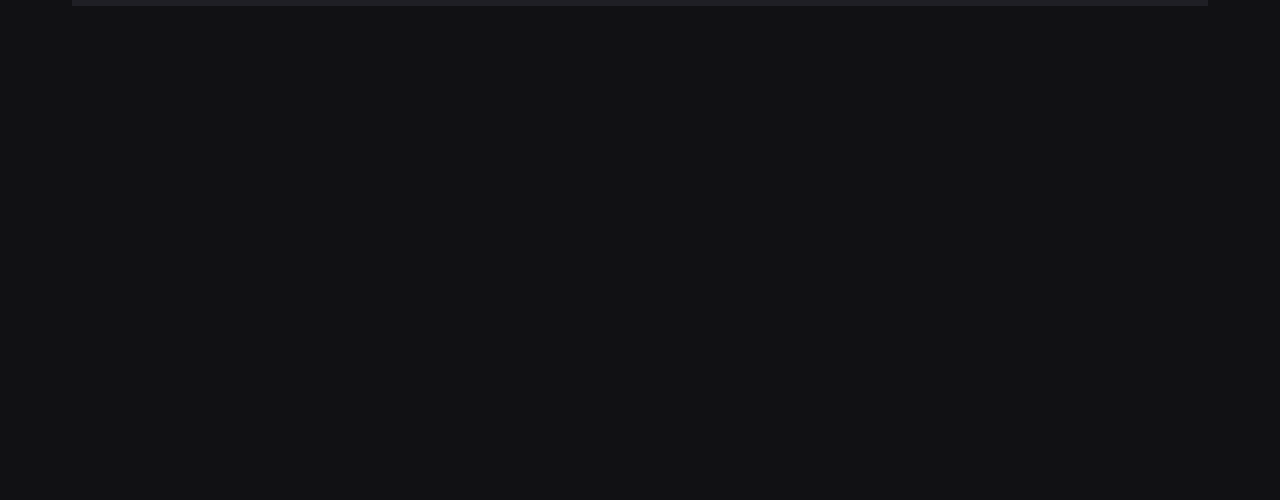
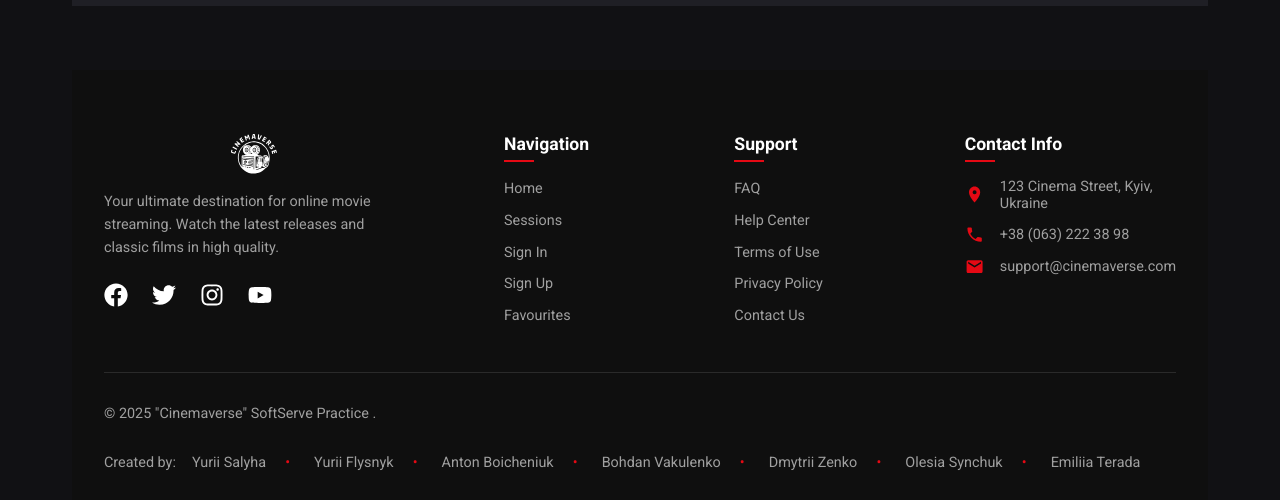
Before and after one commit to YuriiSalyha/React-SoftServe-Practice, a React (Vite) app: page /home in a window 1280 px wide. Shown: the part 892-1392 px from the top of the page. Before the commit the page ends 898 px from the top, so only its background shows below. Built offline with nearby package versions, Linux system fonts and the light colour scheme; no server answers; the database is empty.

Commit message:
updated Footer

```diff
--- a/package.json
+++ b/package.json
@@ -15,6 +15,7 @@
     "react": "^19.0.0",
     "react-dom": "^19.0.0",
     "react-hook-form": "^7.56.2",
+    "react-icons": "^5.5.0",
     "react-router-dom": "^7.5.2",
     "zod": "^3.24.3"
   },
--- a/src/App.jsx
+++ b/src/App.jsx
@@ -58,6 +58,7 @@ function App() {
             {/* 404 сторінка */}
             {/* <Route path="*" element={<NotFoundPage />} /> */}
           </Routes>
+          <Footer />
         </Wrapper>
       </AuthProvider>
     </Router>
--- a/src/components/Footer/Footer.jsx
+++ b/src/components/Footer/Footer.jsx
@@ -2,30 +2,79 @@
 import React from "react";
 import styles from "../../styles/footer.module.css";
 import logo from "/logo.svg";
+import { FaFacebook, FaTwitter, FaInstagram, FaYoutube } from "react-icons/fa";
+import { MdEmail, MdPhone, MdLocationOn } from "react-icons/md";
 
 export default function Footer() {
   return (
     <footer className={styles.footer}>
-      <div className={`${styles.footerColumn} ${styles.footerLogoCol}`}>
-        <img src={logo} alt="КіноХмара" className={styles.footerLogo} />
-        <div className={styles.footerCopy}>
-          © 2025 "Cinemaverse" SoftServe Practice
+      <div className={styles.footerContent}>
+        <div className={styles.footerMain}>
+          <div className={styles.footerBrand}>
+            <img src={logo} alt="Cinemaverse" className={styles.footerLogo} />
+            <p className={styles.footerDescription}>
+              Your ultimate destination for online movie streaming. Watch the latest releases and classic films in high quality.
+            </p>
+            <div className={styles.socialLinks}>
+              <a href="#" className={styles.socialLink}><FaFacebook /></a>
+              <a href="#" className={styles.socialLink}><FaTwitter /></a>
+              <a href="#" className={styles.socialLink}><FaInstagram /></a>
+              <a href="#" className={styles.socialLink}><FaYoutube /></a>
             </div>
           </div>
 
-      <div className={`${styles.footerColumn} ${styles.footerBookingCol}`}>
-        <h4>ORDER A TICKET</h4>
-        <a href="tel:+380632223898">+38 (063) 222 38 98</a>
-        <a href="tel:+380981116154">+38 (098) 111 61 54</a>
+          <div className={styles.footerLinks}>
+            <div className={styles.footerSection}>
+              <h4>Navigation</h4>
+              <ul>
+                <li><a href="/">Home</a></li>
+                <li><a href="/SessionsPage">Sessions</a></li>
+                <li><a href="/SignInPage">Sign In</a></li>
+                <li><a href="/SignUp">Sign Up</a></li>
+                <li><a href="/FavoritePae">Favourites</a></li>
+              </ul>
             </div>
 
-      <div className={`${styles.footerColumn} ${styles.footerContactsCol}`}>
-        <div className={styles.contactRow}>
-          <h4>Our Contacts:</h4>
-          <a href="mailto:lorem.ipsum@gmail.com">lorem.ipsum@gmail.com</a>
+            <div className={styles.footerSection}>
+              <h4>Support</h4>
+              <ul>
+                <li><a href="/faq">FAQ</a></li>
+                <li><a href="/help">Help Center</a></li>
+                <li><a href="/terms">Terms of Use</a></li>
+                <li><a href="/privacy">Privacy Policy</a></li>
+                <li><a href="/contact">Contact Us</a></li>
+              </ul>
             </div>
-        <ul className={styles.teamList}>
+
+            <div className={styles.footerSection}>
+              <h4>Contact Info</h4>
+              <ul className={styles.contactInfo}>
+                <li>
+                  <MdLocationOn />
+                  <span>123 Cinema Street, Kyiv, Ukraine</span>
+                </li>
+                <li>
+                  <MdPhone />
+                  <span>+38 (063) 222 38 98</span>
+                </li>
+                <li>
+                  <MdEmail />
+                  <span>support@cinemaverse.com</span>
+                </li>
+              </ul>
+            </div>
+          </div>
+        </div>
+
+        <div className={styles.footerBottom}>
+          <div className={styles.copyright}>
+            © 2025 "Cinemaverse" SoftServe Practice .
+          </div>
+          <div className={styles.teamCredits}>
+            <span>Created by: </span>
+            <ul>
               <li>Yurii Salyha</li>
+              <li>Yurii Flysnyk</li>
               <li>Anton Boicheniuk</li>
               <li>Bohdan Vakulenko</li>
               <li>Dmytrii Zenko</li>
@@ -33,6 +82,8 @@ export default function Footer() {
               <li>Emiliia Terada</li>
             </ul>
           </div>
+        </div>
+      </div>
     </footer>
   );
 }
--- a/src/styles/footer.module.css
+++ b/src/styles/footer.module.css
@@ -1,77 +1,262 @@
 /* src/styles/footer.module.css */
 
 .footer {
+  background-color: #0f0f0f;
+  color: #ffffff;
+  padding: 4rem 0 2rem;
+  margin-top: 4rem;
+  width: 100%;
+}
+
+.footerContent {
+  max-width: 1200px;
+  margin: 0 auto;
+  padding: 0 2rem;
+  width: 100%;
+}
+
+.footerMain {
+  display: grid;
+  grid-template-columns: 1fr 2fr;
+  gap: 4rem;
+  margin-bottom: 3rem;
+  align-items: start;
+}
+
+.footerBrand {
+  max-width: 300px;
+  display: flex;
+  flex-direction: column;
+  gap: 1rem;
+}
+
+.footerLogo {
+  height: 40px;
+  width: auto;
+  object-fit: contain;
+}
+
+.footerDescription {
+  color: #a0a0a0;
+  font-size: 0.9rem;
+  line-height: 1.6;
+  margin: 0;
+}
+
+.socialLinks {
+  display: flex;
+  gap: 1.5rem;
+  margin-top: 0.5rem;
+}
+
+.socialLink {
+  color: #ffffff;
+  font-size: 1.5rem;
+  transition: all 0.3s ease;
+  display: flex;
+  align-items: center;
+  justify-content: center;
+}
+
+.socialLink:hover {
+  color: #e50914;
+  transform: translateY(-2px);
+}
+
+.footerLinks {
+  display: grid;
+  grid-template-columns: repeat(3, 1fr);
+  gap: 3rem;
+  align-items: start;
+}
+
+.footerSection {
+  display: flex;
+  flex-direction: column;
+  gap: 1rem;
+}
+
+.footerSection h4 {
+  color: #ffffff;
+  font-size: 1.1rem;
+  margin: 0;
+  font-weight: 600;
+  position: relative;
+  padding-bottom: 0.5rem;
+}
+
+.footerSection h4::after {
+  content: '';
+  position: absolute;
+  bottom: 0;
+  left: 0;
+  width: 30px;
+  height: 2px;
+  background-color: #e50914;
+}
+
+.footerSection ul {
+  list-style: none;
+  padding: 0;
+  margin: 0;
+  display: flex;
+  flex-direction: column;
+  gap: 0.8rem;
+}
+
+.footerSection ul li {
+  margin: 0;
+}
+
+.footerSection ul li a {
+  color: #a0a0a0;
+  text-decoration: none;
+  transition: all 0.3s ease;
+  font-size: 0.9rem;
+  display: inline-block;
+}
+
+.footerSection ul li a:hover {
+  color: #ffffff;
+  transform: translateX(5px);
+}
+
+.contactInfo {
+  display: flex;
+  flex-direction: column;
+  gap: 1rem;
+}
+
+.contactInfo li {
+  display: flex;
+  align-items: center;
+  gap: 1rem;
+  color: #a0a0a0;
+  font-size: 0.9rem;
+  transition: all 0.3s ease;
+}
+
+.contactInfo li:hover {
+  color: #ffffff;
+}
+
+.contactInfo li svg {
+  color: #e50914;
+  font-size: 1.2rem;
+  flex-shrink: 0;
+}
+
+.footerBottom {
+  border-top: 1px solid #2a2a2a;
+  padding-top: 2rem;
   display: flex;
   justify-content: space-between;
-  background-color: var(--charcoal-gray-color);
-  color: #fff;
-  padding: 2rem;
-  font-family: Arial, sans-serif;
+  align-items: center;
+  flex-wrap: wrap;
+  gap: 2rem;
+}
+
+.copyright {
+  color: #a0a0a0;
+  font-size: 0.9rem;
+  margin: 0;
+}
+
+.teamCredits {
+  display: flex;
+  align-items: center;
+  gap: 1rem;
+  color: #a0a0a0;
+  font-size: 0.9rem;
   flex-wrap: wrap;
 }
 
-.footerColumn {
-  flex: 1;
-  min-width: 200px;
+.teamCredits span {
+  white-space: nowrap;
 }
 
-.footerLogoCol {
+.teamCredits ul {
   display: flex;
-  flex-direction: column;
-  align-items: flex-start;
+  list-style: none;
+  padding: 0;
+  margin: 0;
+  gap: 1.5rem;
+  flex-wrap: wrap;
 }
 
-.footerLogo {
-  width: 60px;
-  margin-bottom: 1rem;
+.teamCredits ul li {
+  position: relative;
+  padding-right: 1.5rem;
 }
 
-.footerCopy {
-  font-size: 0.875rem;
-  margin-top: 1rem;
+.teamCredits ul li:not(:last-child)::after {
+  content: '•';
+  position: absolute;
+  right: 0;
+  color: #e50914;
 }
 
-.footerBookingCol h4,
-.footerContactsCol h4 {
-  margin-bottom: 0.5rem;
-  font-size: 1rem;
+@media (max-width: 1024px) {
+  .footerMain {
+    grid-template-columns: 1fr;
+    gap: 3rem;
   }
 
-.footerBookingCol a,
-.footerContactsCol a {
-  display: block;
-  color: #fff;
-  text-decoration: none;
-  margin-bottom: 0.25rem;
+  .footerBrand {
+    max-width: 100%;
+    text-align: center;
+    align-items: center;
   }
 
-.footerBookingCol a:hover,
-.footerContactsCol a:hover {
-  text-decoration: underline;
+  .socialLinks {
+    justify-content: center;
   }
 
-.teamList {
-  list-style: none;
-  padding: 0;
-  margin: 0.5rem 0 0;
-  column-count: 2;
-  column-gap: 1.5rem;
+  .footerSection h4::after {
+    left: 50%;
+    transform: translateX(-50%);
+  }
 }
 
-.teamList li {
-  margin-bottom: 0.25rem;
-  font-size: 0.875rem;
+@media (max-width: 768px) {
+  .footer {
+    padding: 3rem 0 1.5rem;
   }
 
-/* Нові стилі для вирівнювання контакту й емейлу в один ряд */
-.footerContactsCol {
-  display: flex;
-  flex-direction: column;
+  .footerContent {
+    padding: 0 1rem;
   }
 
-.contactRow {
-  display: flex;
+  .footerLinks {
+    grid-template-columns: 1fr;
+    gap: 2rem;
+    text-align: center;
+  }
+
+  .footerSection {
     align-items: center;
-  gap: 0.5rem;
-  margin-bottom: 0.5rem;
   }
+
+  .contactInfo li {
+    justify-content: center;
+  }
+
+  .footerBottom {
+    flex-direction: column;
+    text-align: center;
+    gap: 1.5rem;
+  }
+
+  .teamCredits {
+    flex-direction: column;
+    align-items: center;
+  }
+
+  .teamCredits ul {
+    justify-content: center;
+  }
+
+  .teamCredits ul li:not(:last-child)::after {
+    display: none;
+  }
+}
```
Also changed, not shown: 1 other file (tests, documents, lock files or other folders). Lines whose indentation alone changed are shown as unchanged.
